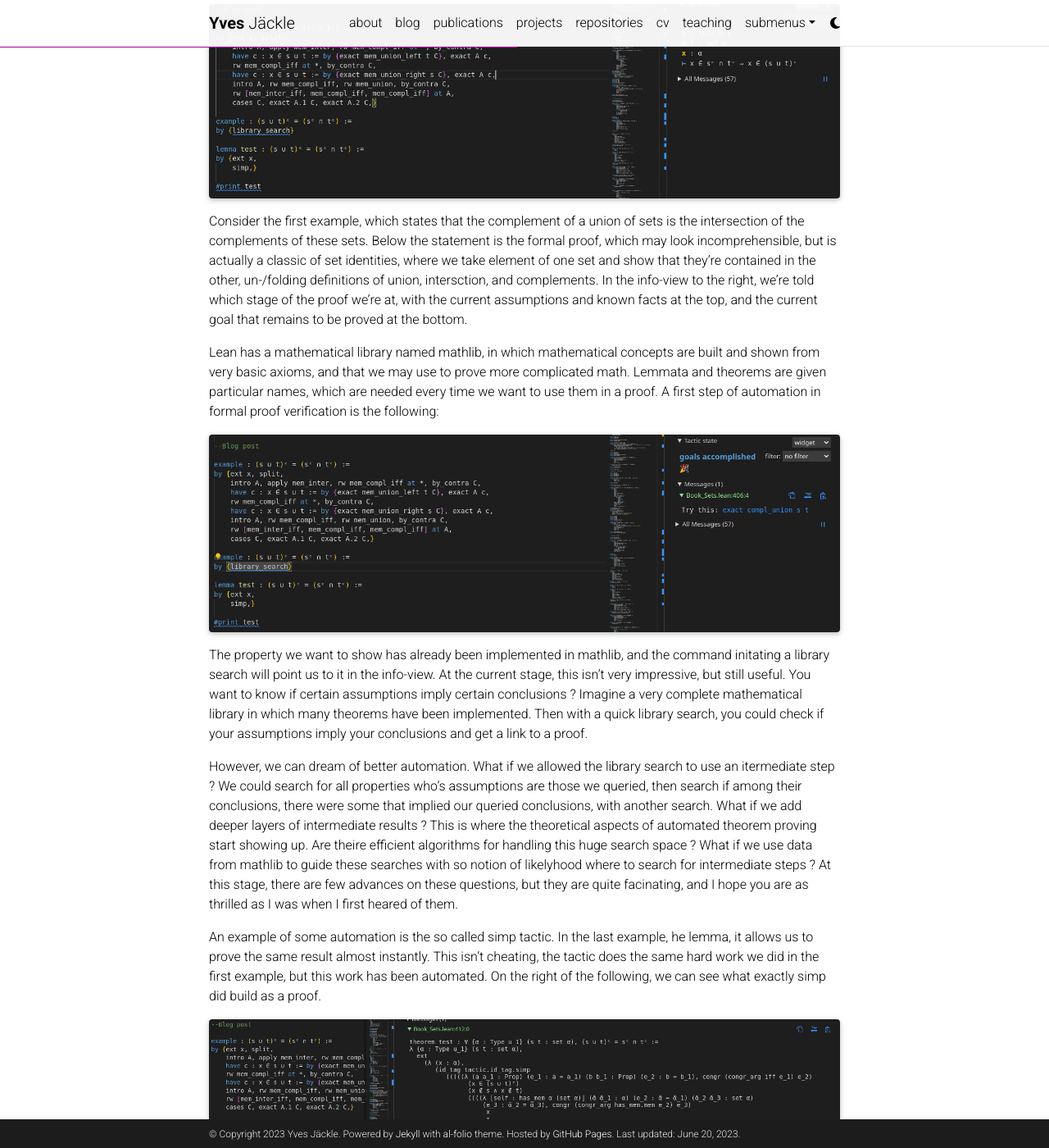
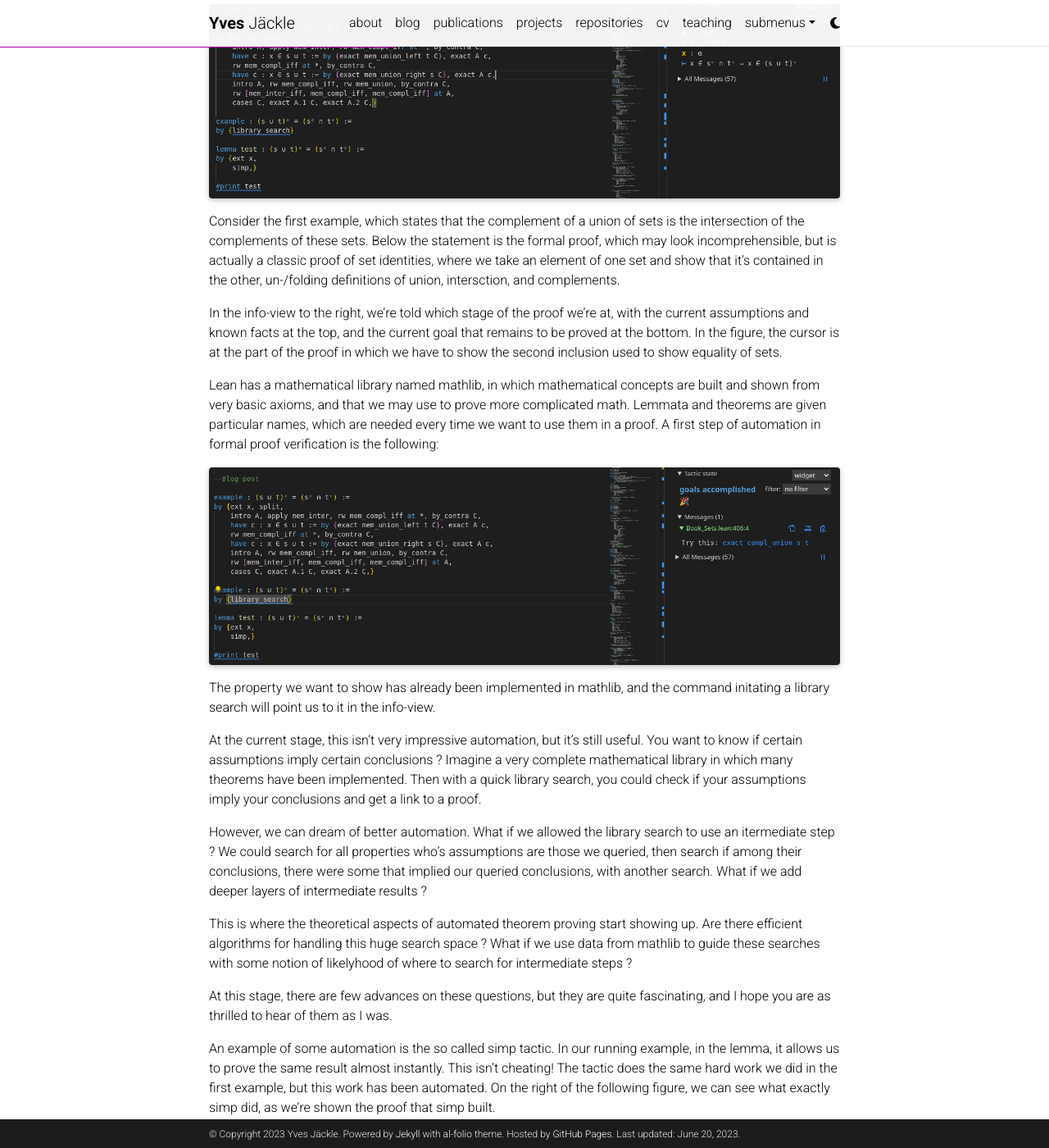
Before and after one commit to Happyves/happyves.github.io, a Jekyll site: the page built from _projects/Lean.md, in a window 1280 px wide and 1400 px high, scrolled down 372 px. Shown: the whole window at 82% size. Built offline with Jekyll 4.4.1, drawn with Linux system fonts in a browser that asks for light colours; comment, search, counter and statistics services are not loaded; a style sheet for code colours, icons or effects is not loaded; some of the changed text lies outside the part shown.

Commit message:
Update Lean.md

```diff
--- a/_projects/Lean.md
+++ b/_projects/Lean.md
@@ -18,7 +18,9 @@
     </div>
 </div>
 
-Consider the first example, which states that the complement of a union of sets is the intersection of the complements of these sets. Below the statement is the formal proof, which may look incomprehensible, but is actually a classic of set identities, where we take element of one set and show that they're contained in the other, un-/folding definitions of union, intersction, and complements. In the info-view to the right, we're told which stage of the proof we're at, with the current assumptions and known facts at the top, and the current goal that remains to be proved at the bottom.
+Consider the first example, which states that the complement of a union of sets is the intersection of the complements of these sets. Below the statement is the formal proof, which may look incomprehensible, but is actually a classic proof of set identities, where we take an element of one set and show that it's contained in the other, un-/folding definitions of union, intersction, and complements.
+
+In the info-view to the right, we're told which stage of the proof we're at, with the current assumptions and known facts at the top, and the current goal that remains to be proved at the bottom. In the figure, the cursor is at the part of the proof in which we have to show the second inclusion used to show equality of sets.
 
 Lean has a mathematical library named mathlib, in which mathematical concepts are built and shown from very basic axioms, and that we may use to prove more complicated math. Lemmata and theorems are given particular names, which are needed every time we want to use them in a proof. A first step of automation in formal proof verification is the following:
 
@@ -28,11 +30,17 @@
     </div>
 </div>
 
-The property we want to show has already been implemented in mathlib, and the command initating a library search will point us to it in the info-view. At the current stage, this isn't very impressive, but still useful. You want to know if certain assumptions imply certain conclusions ? Imagine a very complete mathematical library in which many theorems have been implemented. Then with a quick library search, you could check if your assumptions imply your conclusions and get a link to a proof.
+The property we want to show has already been implemented in mathlib, and the command initating a library search will point us to it in the info-view.
 
-However, we can dream of better automation. What if we allowed the library search to use an itermediate step ? We could search for all properties who's assumptions are those we queried, then search if among their conclusions, there were some that implied our queried conclusions, with another search. What if we add deeper layers of intermediate results ? This is where the theoretical aspects of automated theorem proving start showing up. Are theire efficient algorithms for handling this huge search space ? What if we use data from mathlib to guide these searches with so notion of likelyhood where to search for intermediate steps ? At this stage, there are few advances on these questions, but they are quite facinating, and I hope you are as thrilled as I was when I first heared of them.
+At the current stage, this isn't very impressive automation, but it's still useful. You want to know if certain assumptions imply certain conclusions ? Imagine a very complete mathematical library in which many theorems have been implemented. Then with a quick library search, you could check if your assumptions imply your conclusions and get a link to a proof.
 
-An example of some automation is the so called simp tactic. In the last example, he lemma, it allows us to prove the same result almost instantly. This isn't cheating, the tactic does the same hard work we did in the first example, but this work has been automated. On the right of the following, we can see what exactly simp did build as a proof.
+However, we can dream of better automation. What if we allowed the library search to use an itermediate step ? We could search for all properties who's assumptions are those we queried, then search if among their conclusions, there were some that implied our queried conclusions, with another search. What if we add deeper layers of intermediate results ?
+
+This is where the theoretical aspects of automated theorem proving start showing up. Are there efficient algorithms for handling this huge search space ? What if we use data from mathlib to guide these searches with some notion of likelyhood of where to search for intermediate steps ?
+
+At this stage, there are few advances on these questions, but they are quite fascinating, and I hope you are as thrilled to hear of them as I was.
+
+An example of some automation is the so called simp tactic. In our running example, in the lemma, it allows us to prove the same result almost instantly. This isn't cheating! The tactic does the same hard work we did in the first example, but this work has been automated. On the right of the following figure, we can see what exactly simp did, as we're shown the proof that simp built.
 
 <div class="row">
     <div class="col-sm mt-3 mt-md-0">
@@ -40,6 +48,6 @@
     </div>
 </div>
 
-A good chunk of math has already been implemented in Lean, as you can tell from the libraries [mathlib](https://github.com/leanprover-community/mathlib) and [mathlib4](https://github.com/leanprover-community/mathlib4).
+A good chunk of math has already been implemented in Lean, as you can tell from the libraries [mathlib](https://github.com/leanprover-community/mathlib) and [mathlib4](https://github.com/leanprover-community/mathlib4). The library is however just the top of the iceberg. Many more results have been implemented in Lean and can be found on their producers personal repositories.
 
-I'll try to contribute to the library and write a tutorial for the discrete math part of it.
+My goal is to learn Lean. I'll then write a tutorial on Lean and mathlib that I'll post on this project page. To put my knowledge to practice, my goal is to implement proofs from [Proofs from THE BOOK](https://link.springer.com/book/10.1007/978-3-662-57265-8) by Martin Aigner and Günther Ziegler. Perhaps, I'll also implement proofs from combinatorial optimization, discrete geometry and positional game theory. This will be done in the context of a Masters thesis supervised by [Christoph Spiegel](https://christophspiegel.berlin/).
```
